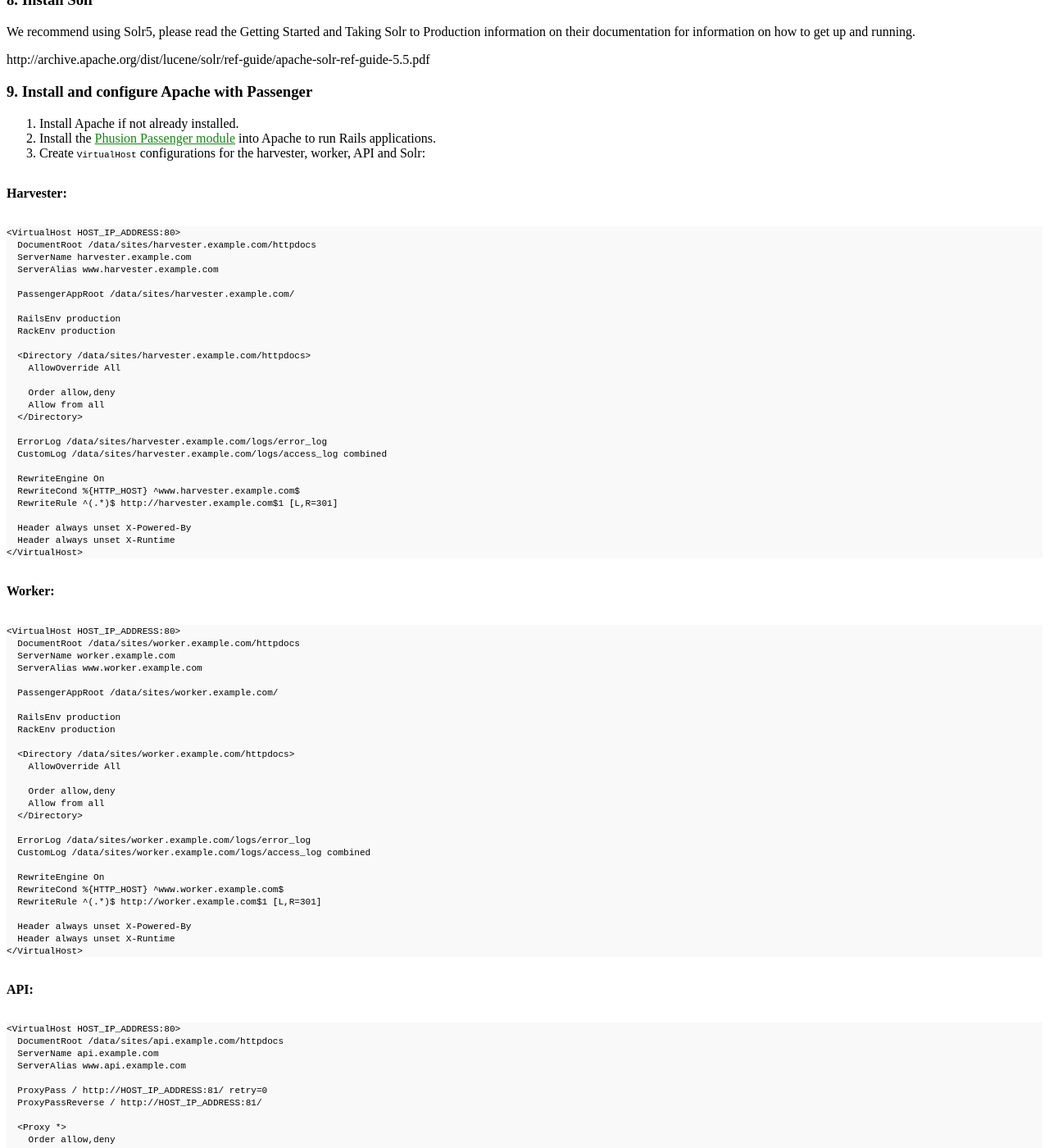
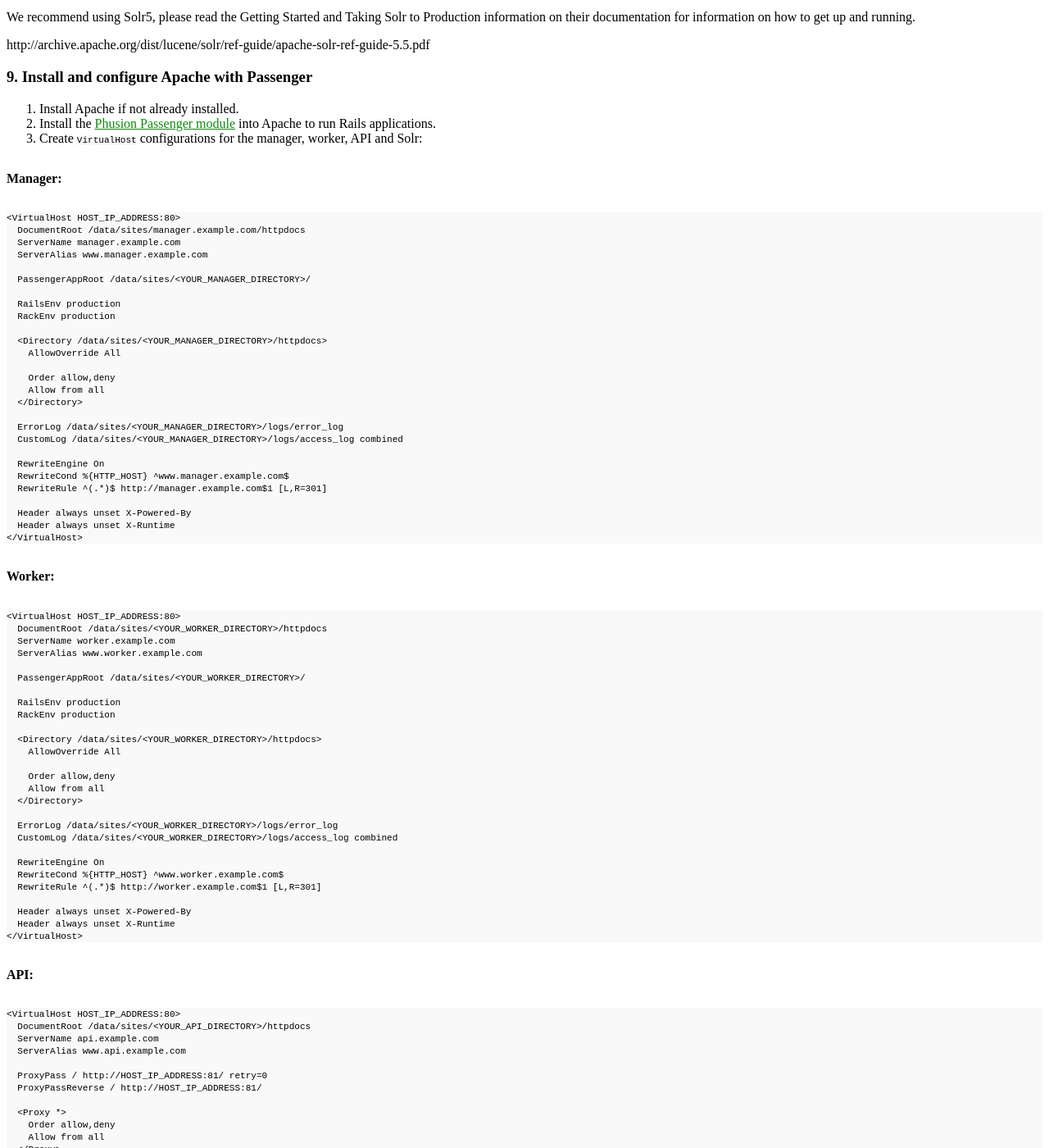
Before and after one commit to DigitalNZ/supplejack, a Jekyll site: the page built from _posts/2014-07-23-production-install.md, in a window 1280 px wide and 1400 px high, scrolled down 2070 px. Shown: the whole window at 82% size. Built offline with Jekyll 4.4.1, drawn with Linux system fonts in a browser that asks for light colours; Markdown is read by kramdown in place of the engine named in the settings; a style sheet for code colours, icons or effects is not loaded; some of the changed text lies outside the part shown.

Commit message:
Update details to remove harvester name and make the apache configs clearer

````diff
--- a/_posts/2014-07-23-production-install.md
+++ b/_posts/2014-07-23-production-install.md
@@ -48,7 +48,7 @@
 1. Create an Environment Configuration in `application.yml`, based on the example.
 1. Start [Sidekiq](http://sidekiq.org) via `bundle exec sidekiq start` from the worker directory
 
-For the `MANAGER_HOST` and `API_HOST` use the external address you intend to host these applications as, such as `harvester.example.com` and `api.example.com`. We will setup this configuration in Apache later.
+For the `MANAGER_HOST` and `API_HOST` use the external address you intend to host these applications as, such as `manager.example.com` and `api.example.com`. We will setup this configuration in Apache later.
 
 ### 6. Setup Supplejack API
 
@@ -70,33 +70,33 @@
 
 1. Install Apache if not already installed.
 1. Install the [Phusion Passenger module](https://www.phusionpassenger.com/) into Apache to run Rails applications.
-1. Create `VirtualHost` configurations for the harvester, worker, API and Solr:
+1. Create `VirtualHost` configurations for the manager, worker, API and Solr:
 
-#### Harvester:
+#### Manager:
 ```apacheconf
 <VirtualHost HOST_IP_ADDRESS:80>
-  DocumentRoot /data/sites/harvester.example.com/httpdocs
-  ServerName harvester.example.com
-  ServerAlias www.harvester.example.com
+  DocumentRoot /data/sites/manager.example.com/httpdocs
+  ServerName manager.example.com
+  ServerAlias www.manager.example.com
 
-  PassengerAppRoot /data/sites/harvester.example.com/
+  PassengerAppRoot /data/sites/<YOUR_MANAGER_DIRECTORY>/
 
   RailsEnv production
   RackEnv production
 
-  <Directory /data/sites/harvester.example.com/httpdocs>
+  <Directory /data/sites/<YOUR_MANAGER_DIRECTORY>/httpdocs>
     AllowOverride All
 
     Order allow,deny
     Allow from all
   </Directory>
 
-  ErrorLog /data/sites/harvester.example.com/logs/error_log
-  CustomLog /data/sites/harvester.example.com/logs/access_log combined
+  ErrorLog /data/sites/<YOUR_MANAGER_DIRECTORY>/logs/error_log
+  CustomLog /data/sites/<YOUR_MANAGER_DIRECTORY>/logs/access_log combined
 
   RewriteEngine On
-  RewriteCond %{HTTP_HOST} ^www.harvester.example.com$
-  RewriteRule ^(.*)$ http://harvester.example.com$1 [L,R=301]
+  RewriteCond %{HTTP_HOST} ^www.manager.example.com$
+  RewriteRule ^(.*)$ http://manager.example.com$1 [L,R=301]
 
   Header always unset X-Powered-By
   Header always unset X-Runtime
@@ -105,24 +105,24 @@
 #### Worker:
 ```apacheconf
 <VirtualHost HOST_IP_ADDRESS:80>
-  DocumentRoot /data/sites/worker.example.com/httpdocs
+  DocumentRoot /data/sites/<YOUR_WORKER_DIRECTORY>/httpdocs
   ServerName worker.example.com
   ServerAlias www.worker.example.com
 
-  PassengerAppRoot /data/sites/worker.example.com/
+  PassengerAppRoot /data/sites/<YOUR_WORKER_DIRECTORY>/
 
   RailsEnv production
   RackEnv production
 
-  <Directory /data/sites/worker.example.com/httpdocs>
+  <Directory /data/sites/<YOUR_WORKER_DIRECTORY>/httpdocs>
     AllowOverride All
 
     Order allow,deny
     Allow from all
   </Directory>
 
-  ErrorLog /data/sites/worker.example.com/logs/error_log
-  CustomLog /data/sites/worker.example.com/logs/access_log combined
+  ErrorLog /data/sites/<YOUR_WORKER_DIRECTORY>/logs/error_log
+  CustomLog /data/sites/<YOUR_WORKER_DIRECTORY>/logs/access_log combined
 
   RewriteEngine On
   RewriteCond %{HTTP_HOST} ^www.worker.example.com$
@@ -135,7 +135,7 @@
 #### API:
 ```apacheconf
 <VirtualHost HOST_IP_ADDRESS:80>
-  DocumentRoot /data/sites/api.example.com/httpdocs
+  DocumentRoot /data/sites/<YOUR_API_DIRECTORY>/httpdocs
   ServerName api.example.com
   ServerAlias www.api.example.com
 
@@ -147,14 +147,14 @@
     Allow from all
   </Proxy>
 
-  ErrorLog /data/sites/api.example.com/logs/error_log
-  CustomLog /data/sites/api.example.com/logs/access_log combined
+  ErrorLog /data/sites/<YOUR_API_DIRECTORY>/logs/error_log
+  CustomLog /data/sites/<YOUR_API_DIRECTORY>/logs/access_log combined
 </VirtualHost>
 ```
 #### Solr:
 ```apacheconf
 <VirtualHost HOST_IP_ADDRESS:80>
-  DocumentRoot /data/sites/solr.example.com/httpdocs
+  DocumentRoot /data/sites/<YOUR_SOLR_DIRECTORY>/httpdocs
   ServerName solr.example.com
   ServerAlias www.solr.example.com
 
@@ -166,8 +166,8 @@
     Allow from all
   </Proxy>
 
-  ErrorLog /data/sites/solr.example.com/logs/error_log
-  CustomLog /data/sites/solr.example.com/logs/access_log combined
+  ErrorLog /data/sites/<YOUR_SOLR_DIRECTORY>/logs/error_log
+  CustomLog /data/sites/<YOUR_SOLR_DIRECTORY>/logs/access_log combined
 </VirtualHost>
 ```
 
@@ -211,7 +211,6 @@
 
 1. You may need to configure firewalls to allow you to access services and hosts
 1. You might need to configure DNS servers or `/etc/hosts` to allow you to access hosts as names, such as `api.example.com`
-1. Note that the Supplejack Manager is called the 'harvester' when it's deployed as it's frontend to all harvesting.
 
 ### 13. Testing
 
@@ -220,5 +219,5 @@
 1. Ensure that the API is running at http://api.example.com/records/1.json?api_key=API_KEY
 1. Ensure that Sidekiq for API is running at http://api.example.com/sidekiq
 1. Ensure that Sidekiq for worker is running at http://worker.example.com/sidekiq
-1. Ensure that the manager is running at http://harvester.example.com
+1. Ensure that the manager is running at http://manager.example.com
 1. Ensure that the worker is running at http://worker.example.com
````
